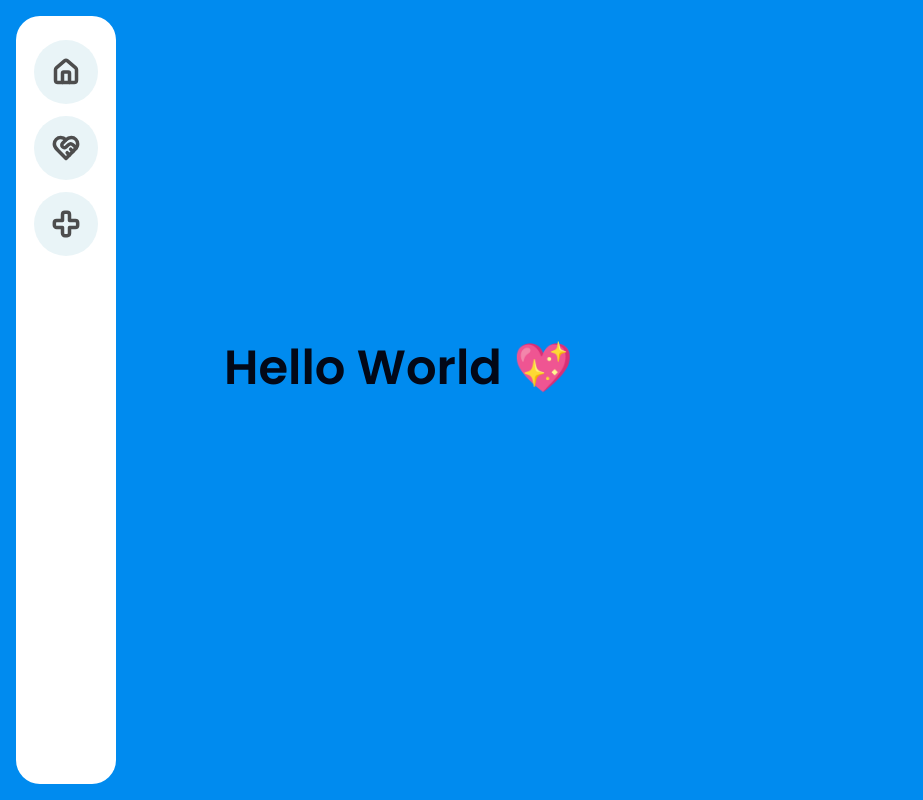
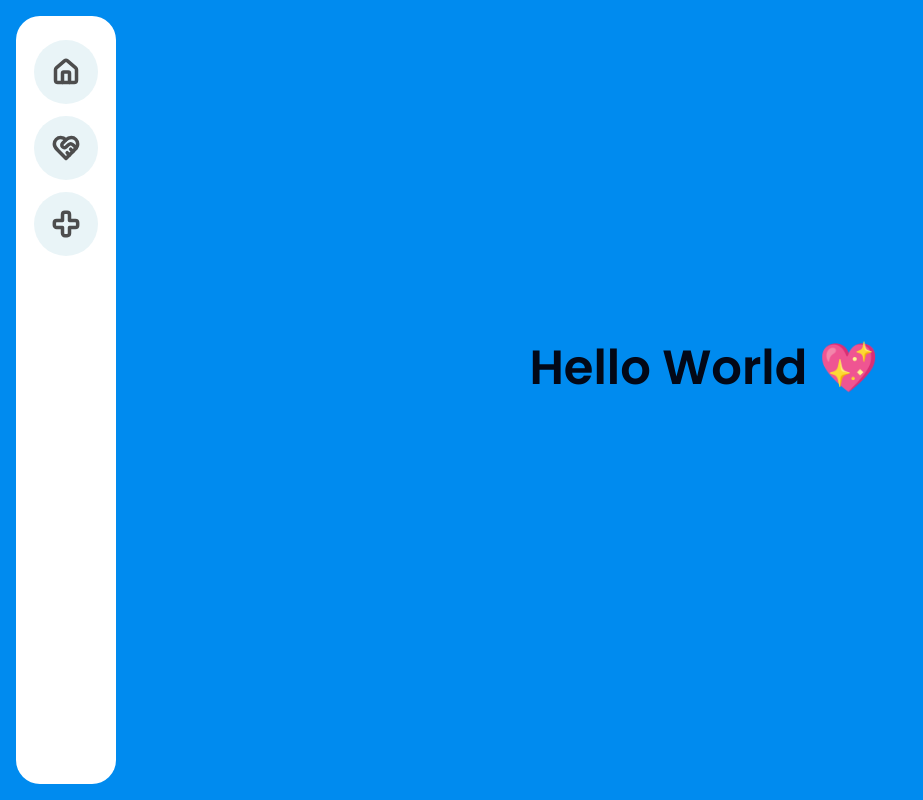
Before and after one commit to IdkwhatImD0ing/DoggoAI, a Next.js app in the folder client/: page / in a window 1280 px wide. Shown: the whole page, without its empty margins (0-923 px from the left). Built offline with nearby package versions, Linux system fonts and the light colour scheme.

Commit message:
fix: sizing issue

```diff
--- a/client/src/app/app/page.tsx
+++ b/client/src/app/app/page.tsx
@@ -44,7 +44,7 @@ const EMOTIONS = [
 
 const Page = () => {
     return (
-        <div className="h-[calc(100vh-2rem)] max-h-[calc(100vh-2rem)] w-full overflow-auto rounded-3xl bg-white p-12">
+        <div className="h-[calc(100vh-2rem)] max-h-[calc(100vh-2rem)] overflow-auto rounded-3xl bg-white p-12">
             <div className="space-y-2">
                 <h1 className="text-5xl font-bold">Welcome back, Jasmine</h1>
                 <h2 className="text-2xl font-semibold text-[#808080]">
@@ -53,9 +53,7 @@ const Page = () => {
             </div>
 
             <div className="flex flex-row space-x-12 pt-8">
-                {/* Contains all elements */}
                 <div className="max-h-fit w-full space-y-4">
-                    {/* Contains non-statistical */}
                     <div className="flex-between rounded-lg border-[6px] border-dashed border-[#D6D6D6] bg-[#F3F5F7] bg-clip-padding px-12">
                         <div className="my-8 flex h-full flex-col justify-between space-y-8">
                             <h3 className="text-4xl font-bold">
--- a/client/src/app/layout.tsx
+++ b/client/src/app/layout.tsx
@@ -27,7 +27,9 @@ export default function RootLayout({
                 )}
             >
                 <Navbar />
-                <div className="ml-[8rem]">{children}</div>
+                <div className="ml-[8rem] min-w-[calc(100vw-160px)]">
+                    {children}
+                </div>
             </body>
         </html>
     );
```
